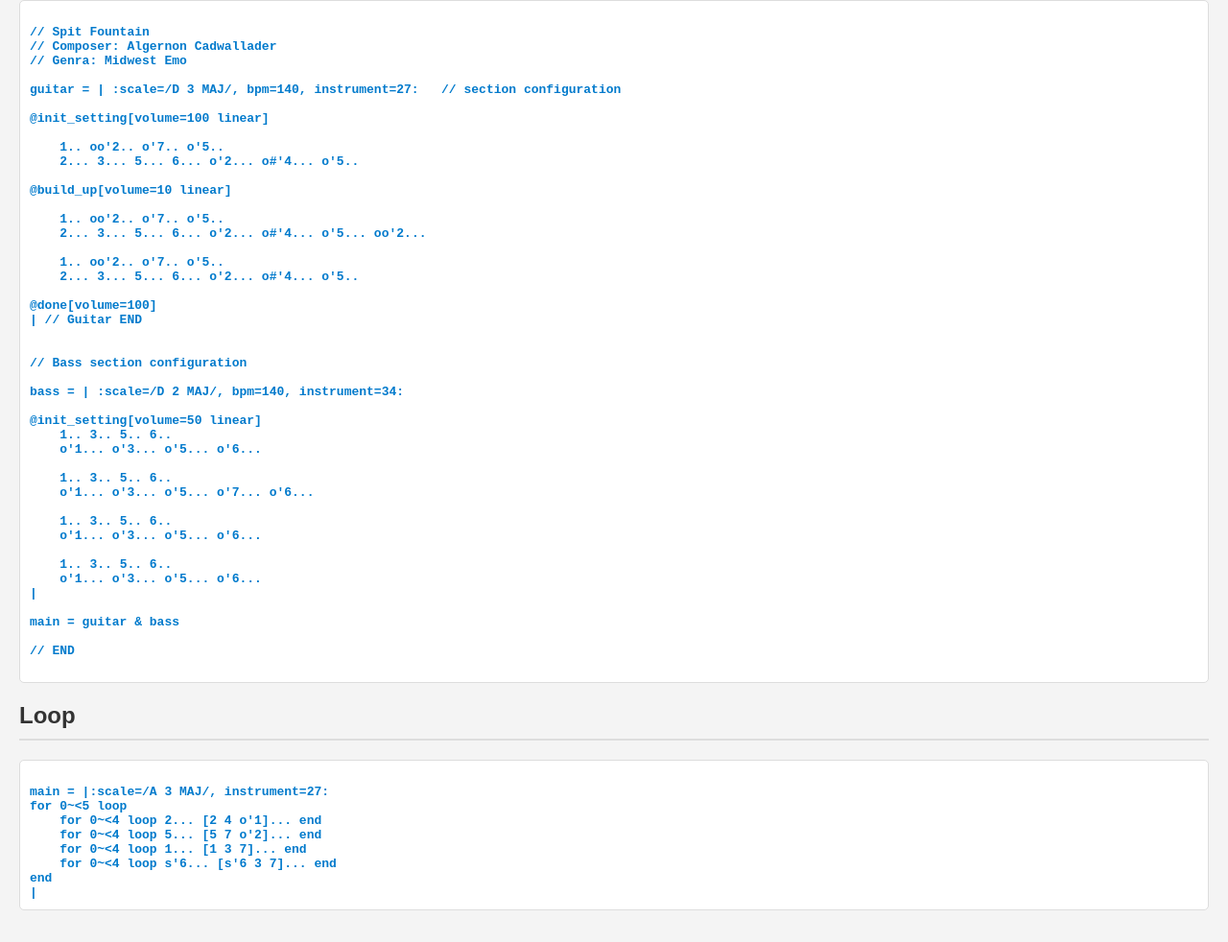
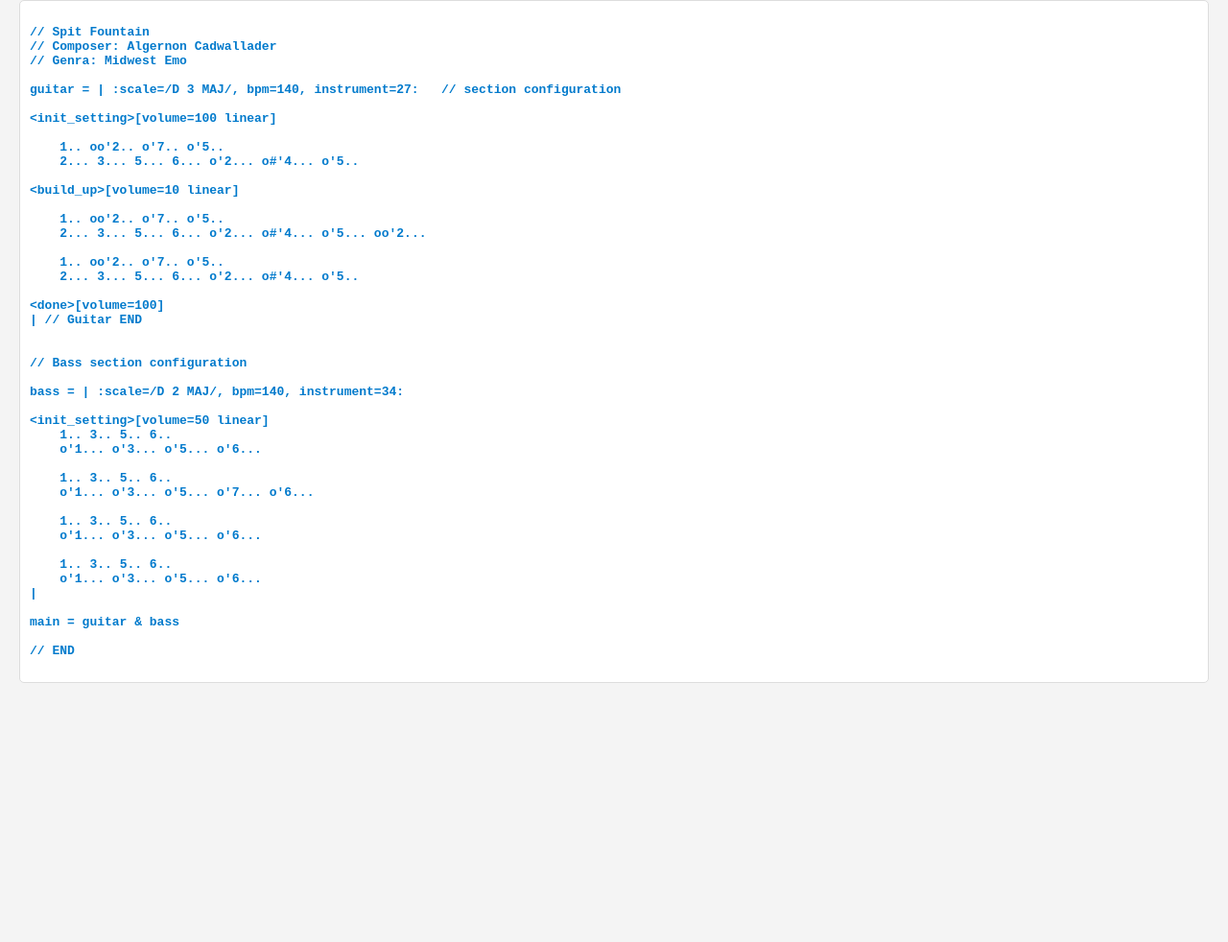
Before and after one commit to Burnham310/Octave, a plain HTML site: page example.html in a window 1280 px wide. Shown: the part 1185-2167 px from the top of the page at 96% size. After the commit the page ends 1930 px from the top, so only its background shows below. Drawn offline with Linux system fonts and the light colour scheme.

Commit message:
deploy: fddf1d68d4b3df25d472a7ca700f332fc001a23d

```diff
--- a/example.html
+++ b/example.html
@@ -61,7 +61,7 @@ main = | :scale=/F 5 MIN/, bpm=90:
 |
     </code></pre>
 
-    <h2>Spit Fountain</h2>
+    <h2>ELM</h2>
     <pre><code>
 // Spit Fountain
 // Composer: Algernon Cadwallader
@@ -103,12 +103,12 @@ main = | :scale=/D 3 MAJ/, bpm=140, instrument=27:   // section configuration
 
 guitar = | :scale=/D 3 MAJ/, bpm=140, instrument=27:   // section configuration
 
-@init_setting[volume=100 linear]
+&lt;init_setting>[volume=100 linear]
 
     1.. oo'2.. o'7.. o'5..
     2... 3... 5... 6... o'2... o#'4... o'5..
 
-@build_up[volume=10 linear]
+&lt;build_up>[volume=10 linear]
 
     1.. oo'2.. o'7.. o'5..
     2... 3... 5... 6... o'2... o#'4... o'5... oo'2...
@@ -116,7 +116,7 @@ guitar = | :scale=/D 3 MAJ/, bpm=140, instrument=27:   // section configuration
     1.. oo'2.. o'7.. o'5..
     2... 3... 5... 6... o'2... o#'4... o'5..
 
-@done[volume=100]
+&lt;done>[volume=100]
 | // Guitar END
 
 
@@ -124,7 +124,7 @@ guitar = | :scale=/D 3 MAJ/, bpm=140, instrument=27:   // section configuration
 
 bass = | :scale=/D 2 MAJ/, bpm=140, instrument=34:
 
-@init_setting[volume=50 linear]
+&lt;init_setting>[volume=50 linear]
     1.. 3.. 5.. 6..
     o'1... o'3... o'5... o'6...
 
@@ -144,17 +144,6 @@ main = guitar & bass
     </code></pre>
 
 
-    <h2>Loop</h2>
-    <pre><code>
-main = |:scale=/A 3 MAJ/, instrument=27:
-for 0~&lt;5 loop
-    for 0~&lt;4 loop 2... [2 4 o'1]... end
-    for 0~&lt;4 loop 5... [5 7 o'2]... end
-    for 0~&lt;4 loop 1... [1 3 7]... end
-    for 0~&lt;4 loop s'6... [s'6 3 7]... end
-end
-|
-</code></pre>
 
 
 </body>
```
Also changed, not shown: index.html (line endings or trailing spaces), 1 other file.
